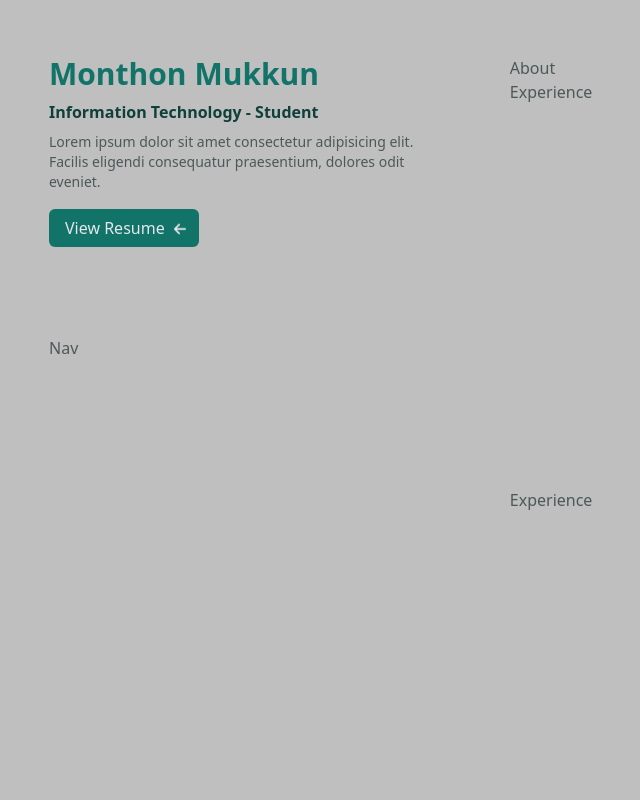
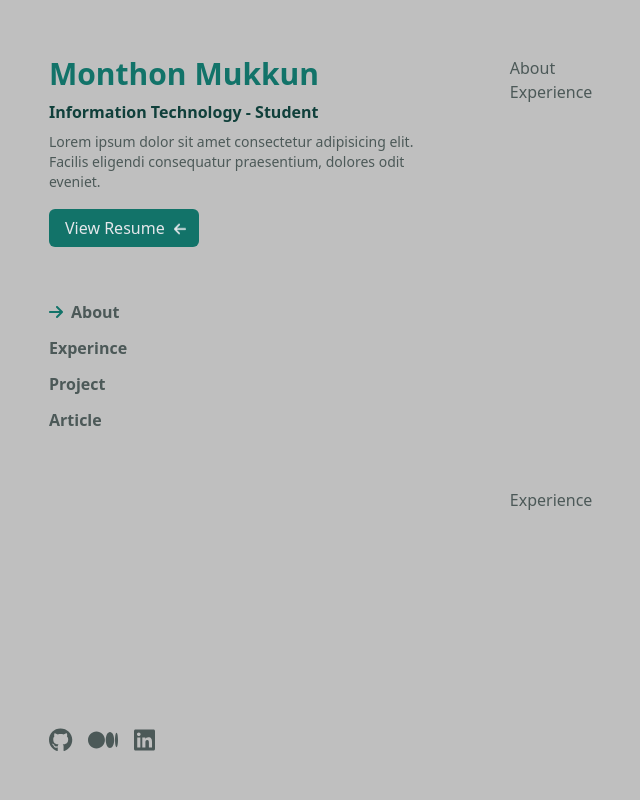
Before and after one commit to carrynong2/portfolio, a React (Vite) app: page / in a window 1280 px wide. Shown: the top 800 px of the page, without its empty margins (15-655 px from the left). Built offline with nearby package versions, Linux system fonts and the light colour scheme.

Commit message:
refactor component

```diff
--- a/src/App.jsx
+++ b/src/App.jsx
@@ -1,34 +1,11 @@
-import { faArrowDown, faArrowLeft } from "@fortawesome/free-solid-svg-icons"
-import { FontAwesomeIcon } from "@fortawesome/react-fontawesome"
+import LeftSection from "./sections/LeftSection"
+import RightSection from "./sections/RightSection"
 
 function App() {
   return (
     <div className="mt-14 mx-auto max-w-6xl grid grid-cols-[40%_60%]">
-      <div>
-        <div className="sticky top-14 grid grid-rows-[35%_45%_20%] h-screen">
-          <div className="flex flex-col gap-2">
-            <div className="text-3xl text-primaryTitle font-semibold">Monthon Mukkun</div>
-            <div className="text-primaryAccent font-semibold">Information Technology - Student</div>
-            <div className="text-sm w-5/6">Lorem ipsum dolor sit amet consectetur adipisicing elit. Facilis eligendi consequatur praesentium, dolores odit eveniet.</div>
-            <div className="mt-4">
-              <a href="#">
-                <span className="rounded-md bg-primaryTitle text-gray-200 py-2 px-4">
-                  View Resume
-                  <span className="rotate-90 inline-block ml-2 text-sm"><FontAwesomeIcon className="animate-bounce" icon={faArrowDown} /></span>
-                </span>
-              </a>
-            </div>
-          </div>
-          <div>Nav</div>
-          <div className="flex items-end">Link</div>
-        </div>
-      </div>
-      <div>
-        <div>About</div>
-        <div className="mb-96">Experience</div>
-        <div className="mb-96">Experience</div>
-        <div className="mb-96">Experience</div>
-      </div>
+      <LeftSection />
+      <RightSection />
     </div>
   )
 }
--- /dev/null
+++ b/src/sections/Contact/index.jsx
@@ -0,0 +1,15 @@
+import { faGithub, faLinkedin, faMedium } from '@fortawesome/free-brands-svg-icons'
+import { FontAwesomeIcon } from '@fortawesome/react-fontawesome'
+import React from 'react'
+
+const Contact = () => {
+  return (
+    <div className="flex items-end gap-4 text-2xl">
+      <FontAwesomeIcon className="hover:scale-125 hover:text-primaryTitle transition-all" icon={faGithub} />
+      <FontAwesomeIcon className="hover:scale-125 hover:text-primaryTitle transition-all" icon={faMedium} />
+      <FontAwesomeIcon className="hover:scale-125 hover:text-primaryTitle transition-all" icon={faLinkedin} />
+    </div>
+  )
+}
+
+export default Contact
--- /dev/null
+++ b/src/sections/Header/index.jsx
@@ -0,0 +1,23 @@
+import { faArrowDown } from '@fortawesome/free-solid-svg-icons'
+import { FontAwesomeIcon } from '@fortawesome/react-fontawesome'
+import React from 'react'
+
+const Header = () => {
+  return (
+    <div className="flex flex-col gap-2">
+      <div className="text-3xl text-primaryTitle font-semibold">Monthon Mukkun</div>
+      <div className="text-primaryAccent font-semibold">Information Technology - Student</div>
+      <div className="text-sm w-5/6">Lorem ipsum dolor sit amet consectetur adipisicing elit. Facilis eligendi consequatur praesentium, dolores odit eveniet.</div>
+      <div className="mt-4">
+        <a href="#">
+          <span className="rounded-md bg-primaryTitle text-gray-200 py-2 px-4">
+            View Resume
+            <span className="rotate-90 inline-block ml-2 text-sm"><FontAwesomeIcon className="animate-bounce" icon={faArrowDown} /></span>
+          </span>
+        </a>
+      </div>
+    </div>
+  )
+}
+
+export default Header
--- /dev/null
+++ b/src/sections/LeftSection/index.jsx
@@ -0,0 +1,18 @@
+import React from 'react'
+import Header from '../Header/Index'
+import Navbar from '../Navbar/Index'
+import Contact from '../Contact'
+
+const LeftSection = () => {
+  return (
+    <div>
+      <div className="sticky top-14 grid grid-rows-[35%_45%_20%] h-[87vh]">
+        <Header />
+        <Navbar />
+        <Contact />
+      </div>
+    </div>
+  )
+}
+
+export default LeftSection
--- /dev/null
+++ b/src/sections/Navbar/index.jsx
@@ -0,0 +1,19 @@
+import { faArrowRight } from '@fortawesome/free-solid-svg-icons'
+import { FontAwesomeIcon } from '@fortawesome/react-fontawesome'
+import React from 'react'
+
+const Navbar = () => {
+  return (
+    <div className="flex flex-col gap-3 font-semibold">
+      <div>
+        <FontAwesomeIcon className="mr-2 text-primaryTitle" icon={faArrowRight} />
+        About
+      </div>
+      <div>Experince</div>
+      <div>Project</div>
+      <div>Article</div>
+    </div>
+  )
+}
+
+export default Navbar
--- /dev/null
+++ b/src/sections/RightSection/index.jsx
@@ -0,0 +1,14 @@
+import React from 'react'
+
+const RightSection = () => {
+  return (
+    <div>
+      <div>About</div>
+      <div className="mb-96">Experience</div>
+      <div className="mb-96">Experience</div>
+      <div className="mb-96">Experience</div>
+    </div>
+  )
+}
+
+export default RightSection
```
